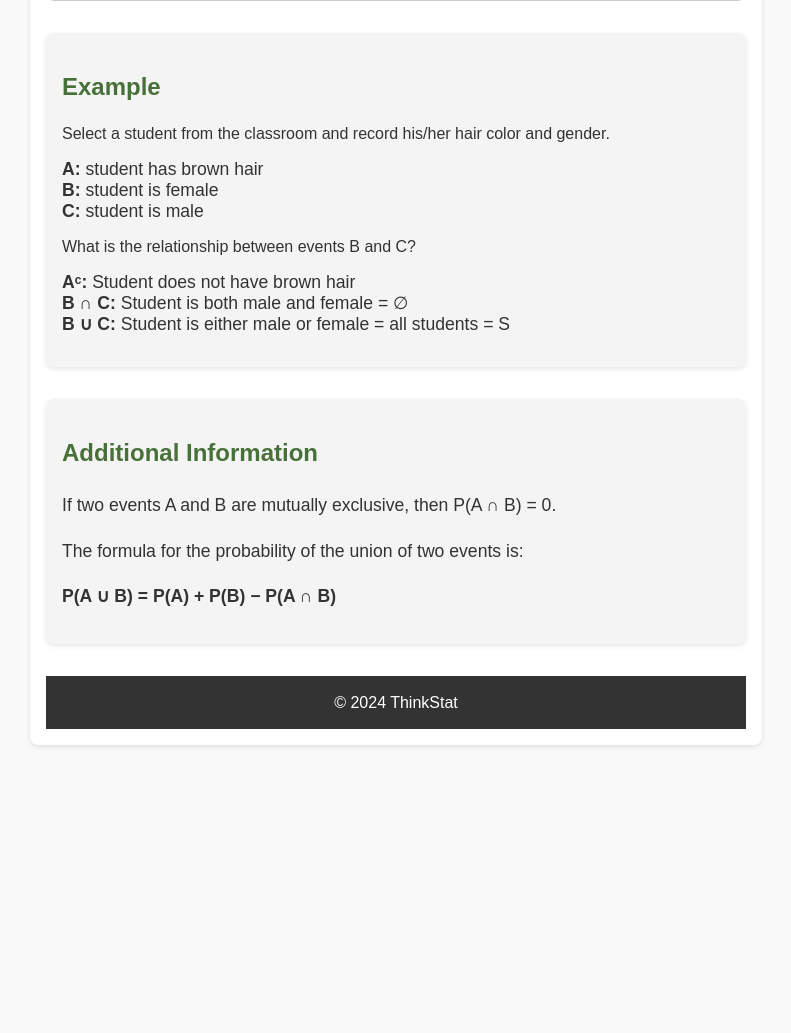
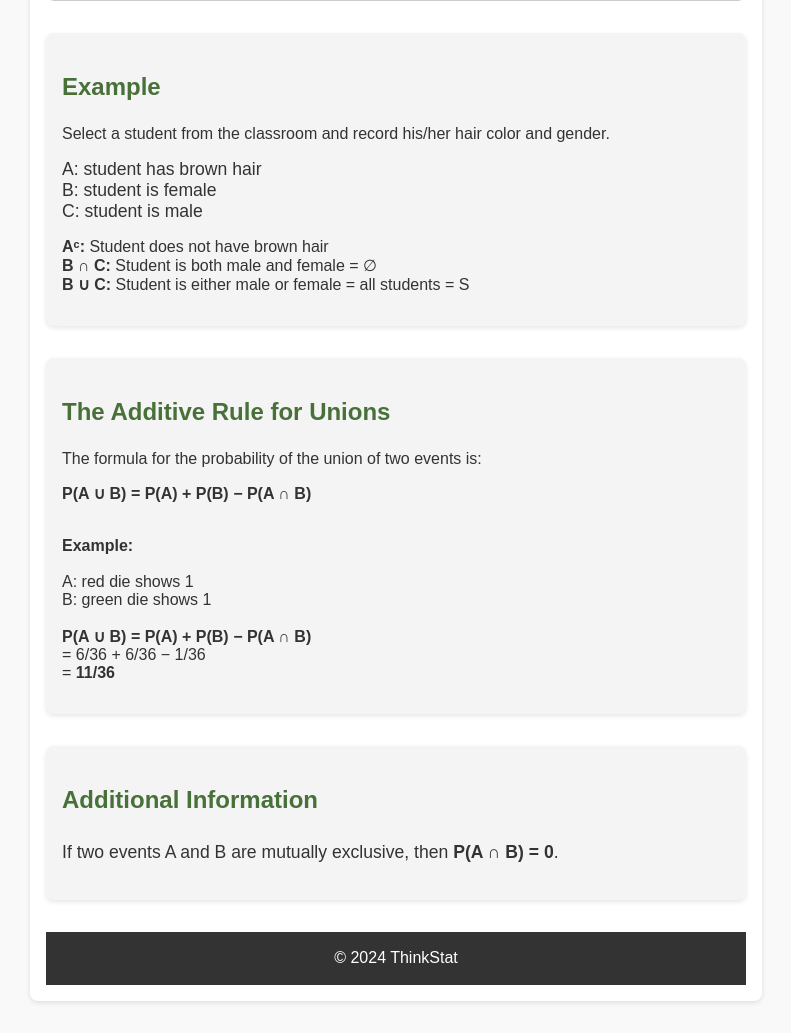
Before and after one commit to urx2me/ThinkStat, a Flask app: template templates/events.html in a window 1280 px wide. Shown: the part 787-1820 px from the top of the page, without its empty margins (244-1035 px from the left). Before the commit the page ends 1534 px from the top, so only its background shows below. Run offline with Flask 3, Linux system fonts and the light colour scheme; the template is opened without the code that fills it, so the values that code supplies are empty.

Commit message:
added additive rule

```diff
--- a/templates/events.html
+++ b/templates/events.html
@@ -66,25 +66,39 @@
                 <h3>Example</h3>
                 <p>Select a student from the classroom and record his/her hair color and gender.</p>
                 <ul>
-                    <li><b>A:</b> student has brown hair</li>
-                    <li><b>B:</b> student is female</li>
-                    <li><b>C:</b> student is male</li>
+                    <li>A: student has brown hair</li>
+                    <li>B: student is female</li>
+                    <li>C: student is male</li>
                 </ul>
-                <p>What is the relationship between events B and C?</p>
-                <ul>
-                    <li><b>Aᶜ:</b> Student does not have brown hair</li>
-                    <li><b>B ∩ C:</b> Student is both male and female = ∅</li>
-                    <li><b>B ∪ C:</b> Student is either male or female = all students = S</li>
-                </ul>
+                <p>
+                    <b>Aᶜ:</b> Student does not have brown hair<br>
+                    <b>B ∩ C:</b> Student is both male and female = ∅<br>
+                    <b>B ∪ C:</b> Student is either male or female = all students = S
+                </p>
             </div>
 
-            <!-- Additional Information about Mutually Exclusive Events -->
-            <div class="additional-info">
-                <h3>Additional Information</h3>
-                <p>If two events A and B are mutually exclusive, then P(A ∩ B) = 0.</p>
+            <!-- Additive Rule Section -->
+            <div class="example">
+                <h3>The Additive Rule for Unions</h3>
                 <p>The formula for the probability of the union of two events is:</p>
                 <p><b>P(A ∪ B) = P(A) + P(B) − P(A ∩ B)</b></p>
+                <p><br>
+                    <b>Example:</b><br>
+                    <br>
+                    A: red die shows 1<br>
+                    B: green die shows 1<br>
+                    <br>
+                    <b>P(A ∪ B) = P(A) + P(B) − P(A ∩ B)</b><br>
+                    = 6/36 + 6/36 − 1/36<br>
+                    = <b>11/36</b>
+                </p>
             </div>
+        </section>
+
+        <!-- Additional Information -->
+        <section class="additional-info">
+            <h3>Additional Information</h3>
+            <p>If two events A and B are mutually exclusive, then <b>P(A ∩ B) = 0</b>.</p>
         </section>
 
         <footer class="footer">
```
